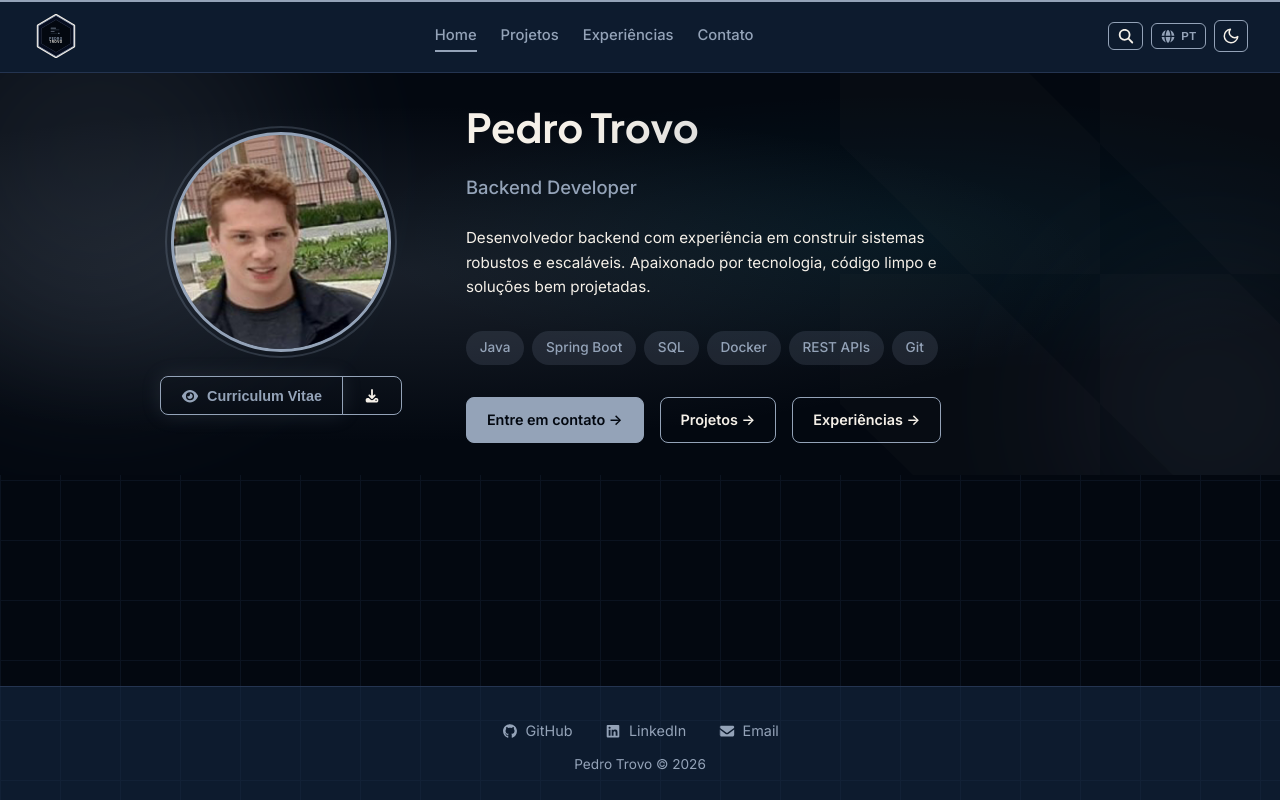
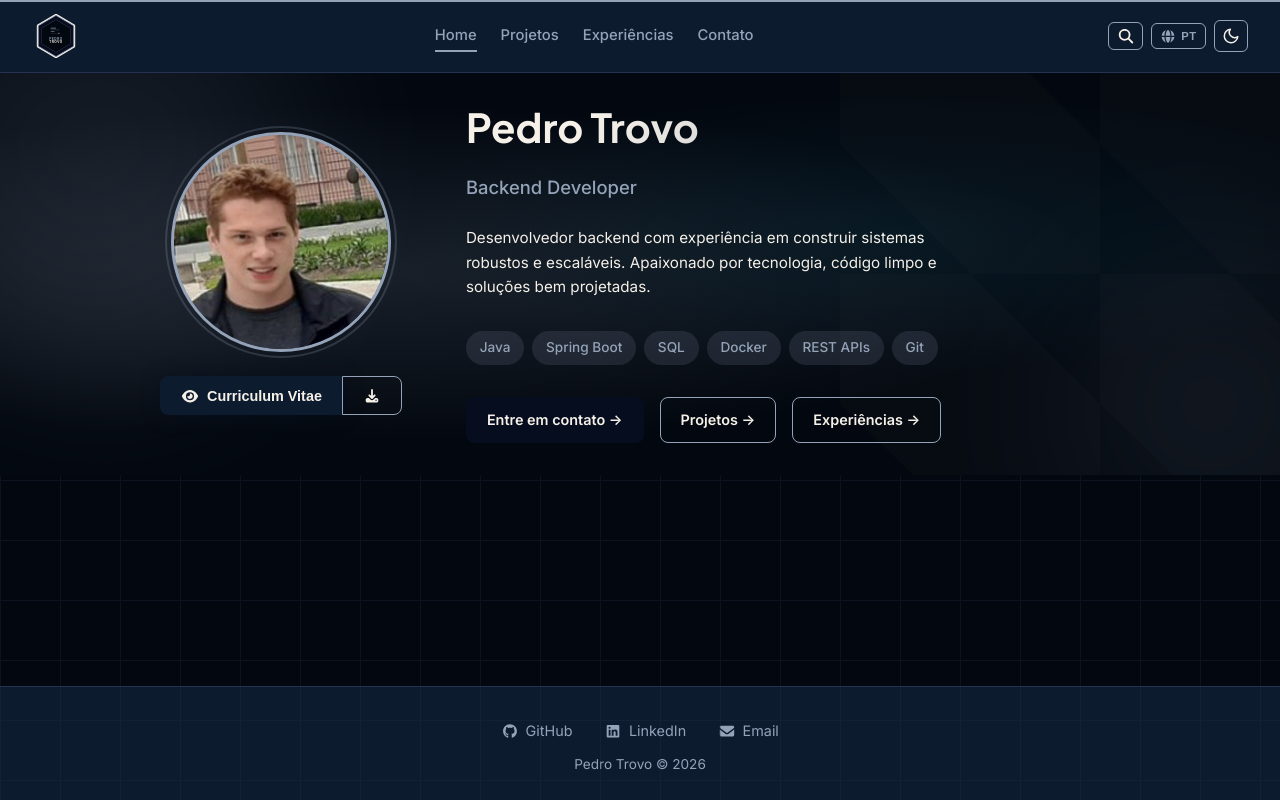
Before and after one commit to pedro-Trovo/Portfolio-pedro-trovo, a React (Vite) app: page / in a window 1280 px wide. In both pictures the pointer is over the button "Curriculum Vitae". Built offline with nearby package versions, Linux system fonts and the light colour scheme.

Commit message:
feat: altera CTA primário para fill sólido navy escuro
.btn-primary agora usa fundo #060D1F com texto #F5F0E8
em ambos os temas, hover para #0D1B2E com glow sutil.

```diff
--- a/src/App.css
+++ b/src/App.css
@@ -659,16 +659,16 @@ main {
 }
 
 .btn-primary {
-  background-color: var(--color-accent);
-  color: var(--color-bg-primary);
-  border-color: var(--color-accent);
+  background-color: #060D1F;
+  color: #F5F0E8;
+  border-color: #060D1F;
 }
 
 .btn-primary:hover {
-  background-color: transparent;
-  color: var(--color-accent);
-  border-color: var(--color-accent);
-  box-shadow: 0 0 20px var(--color-accent-dim);
+  background-color: #0D1B2E;
+  color: #F5F0E8;
+  border-color: #0D1B2E;
+  box-shadow: 0 0 20px rgba(6, 13, 31, 0.4);
 }
 
 .btn-secondary {
```
